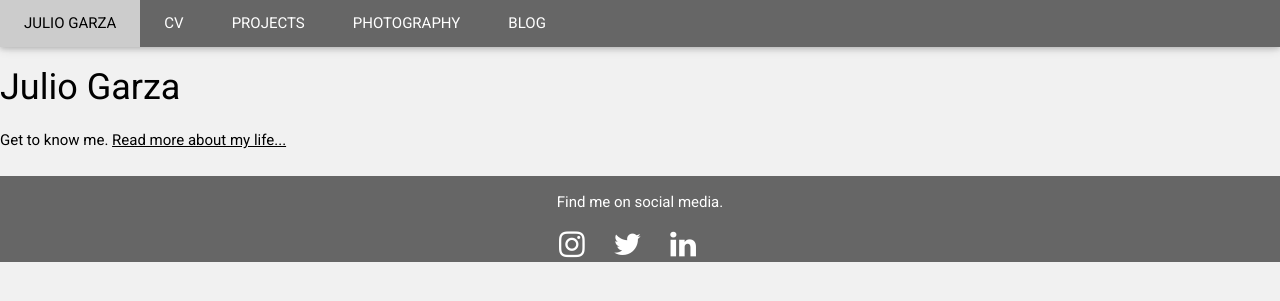
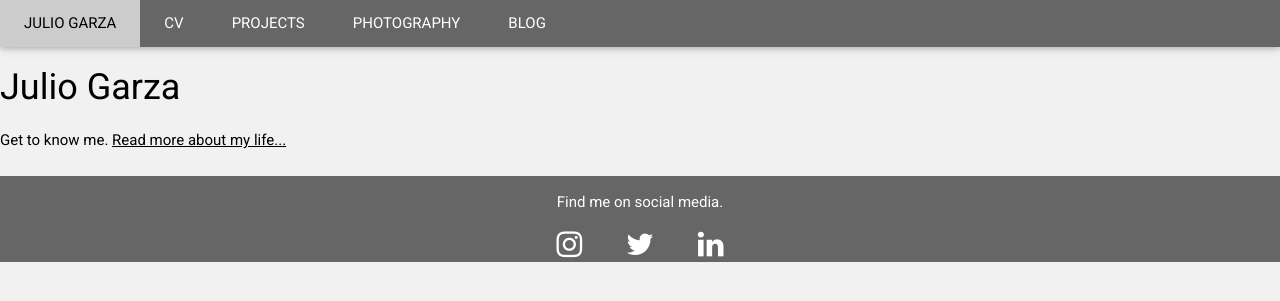
Before and after one commit to juliogarza/juliogarza.github.io, a Jekyll site: the page built from index.html, in a window 1280 px wide. Shown: the top 301 px of the page. Built offline with Jekyll 4.4.1, drawn with Linux system fonts in a browser that asks for light colours.

Commit message:
Update default.html

```diff
--- a/_layouts/default.html
+++ b/_layouts/default.html
@@ -53,9 +53,9 @@ html,body,h1,h2,h3,h4,h5,h6 {font-family: "Roboto", sans-serif}
 
 <footer class="w3-container w3-center w3-margin-top" style="color:#FFFFFF; background-color:#666666; position:absolute; bottom: 0px; left: 0px; right: 0px; margin-bottom: 0px;">
   <p>Find me on social media.</p>
-  <a href="https://www.instagram.com/julio16/?hl=en" target="_blank" style="padding-right:25px;"><i class="fa fa-instagram fa-2x w3-hover-opacity"></i></a>
-  <a href="https://twitter.com/ElJulioGarza" target="_blank" style="padding-right:25px;"><i class="fa fa-twitter fa-2x w3-hover-opacity"></i></a>
-  <a href="https://www.linkedin.com/in/juliocgarza" target="_blank" style="padding-right:25px;"><i class="fa fa-linkedin fa-2x w3-hover-opacity"></i>
+  <a href="https://www.instagram.com/julio16/?hl=en" target="_blank" style="padding:20px;"><i class="fa fa-instagram fa-2x w3-hover-opacity"></i></a>
+  <a href="https://twitter.com/ElJulioGarza" target="_blank" style="padding:20px;"><i class="fa fa-twitter fa-2x w3-hover-opacity"></i></a>
+  <a href="https://www.linkedin.com/in/juliocgarza" target="_blank" style="padding:20px;"><i class="fa fa-linkedin fa-2x w3-hover-opacity"></i>
 </footer></a>
 
 <script>
```
